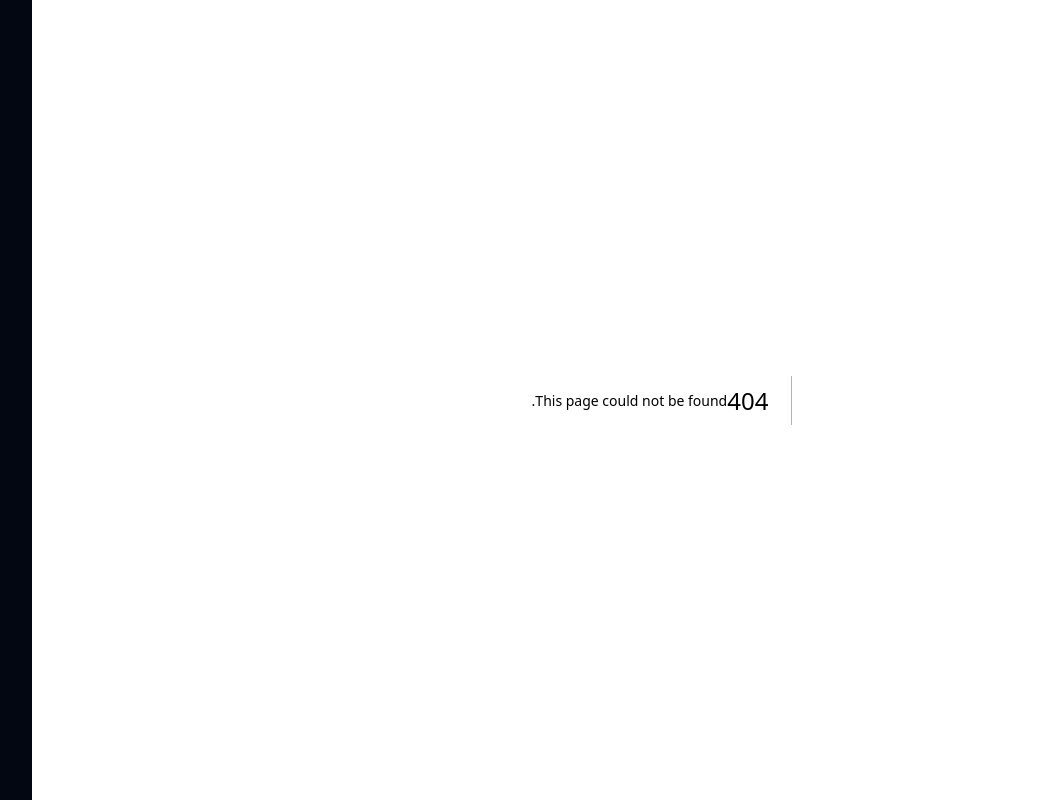
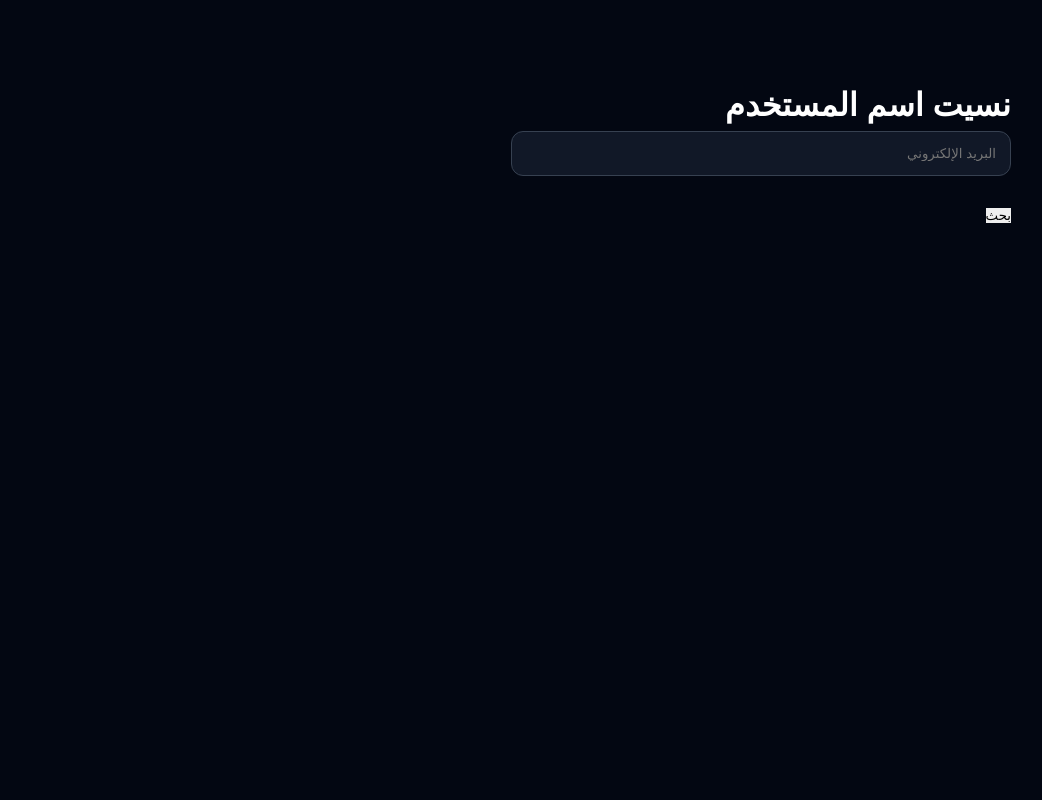
Before and after one commit to namma-ai-sa/namma-ai, a Next.js app: page /forgot-username in a window 1280 px wide. Before the commit this address had no page. Shown: the whole page, without its empty margins (10-1052 px from the left). Built offline with nearby package versions, Linux system fonts and the light colour scheme.

Commit message:
feat: forgot username v1

```diff
--- /dev/null
+++ b/app/api/forgot-username/route.js
@@ -0,0 +1,43 @@
+import { NextResponse } from "next/server";
+import { createClient } from "@supabase/supabase-js";
+
+const supabase = createClient(
+  process.env.SUPABASE_URL,
+  process.env.SUPABASE_ANON_KEY
+);
+
+export async function POST(req) {
+  try {
+    const { email } = await req.json();
+
+    if (!email) {
+      return NextResponse.json({
+        success: false,
+        message: "البريد الإلكتروني مطلوب",
+      });
+    }
+
+    const { data: user } = await supabase
+      .from("users")
+      .select("username")
+      .eq("email", email)
+      .maybeSingle();
+
+    if (!user) {
+      return NextResponse.json({
+        success: false,
+        message: "البريد غير موجود",
+      });
+    }
+
+    return NextResponse.json({
+      success: true,
+      message: `اسم المستخدم: ${user.username}`,
+    });
+  } catch (error) {
+    return NextResponse.json({
+      success: false,
+      message: error.message,
+    });
+  }
+}
--- /dev/null
+++ b/app/forgot-username/page.jsx
@@ -0,0 +1,58 @@
+"use client";
+
+import { useState } from "react";
+
+export default function ForgotUsernamePage() {
+  const [email, setEmail] = useState("");
+  const [message, setMessage] = useState("");
+
+  async function handleSubmit() {
+    const res = await fetch(
+      "/api/forgot-username",
+      {
+        method: "POST",
+        headers: {
+          "Content-Type":
+            "application/json",
+        },
+        body: JSON.stringify({
+          email,
+        }),
+      }
+    );
+
+    const data = await res.json();
+
+    setMessage(data.message);
+  }
+
+  return (
+    <main
+      style={{
+        maxWidth: "500px",
+        margin: "80px auto",
+        color: "white",
+      }}
+    >
+      <h1>نسيت اسم المستخدم</h1>
+
+      <input
+        type="email"
+        placeholder="البريد الإلكتروني"
+        value={email}
+        onChange={(e) =>
+          setEmail(e.target.value)
+        }
+      />
+
+      <br />
+      <br />
+
+      <button onClick={handleSubmit}>
+        بحث
+      </button>
+
+      <p>{message}</p>
+    </main>
+  );
+}
```
